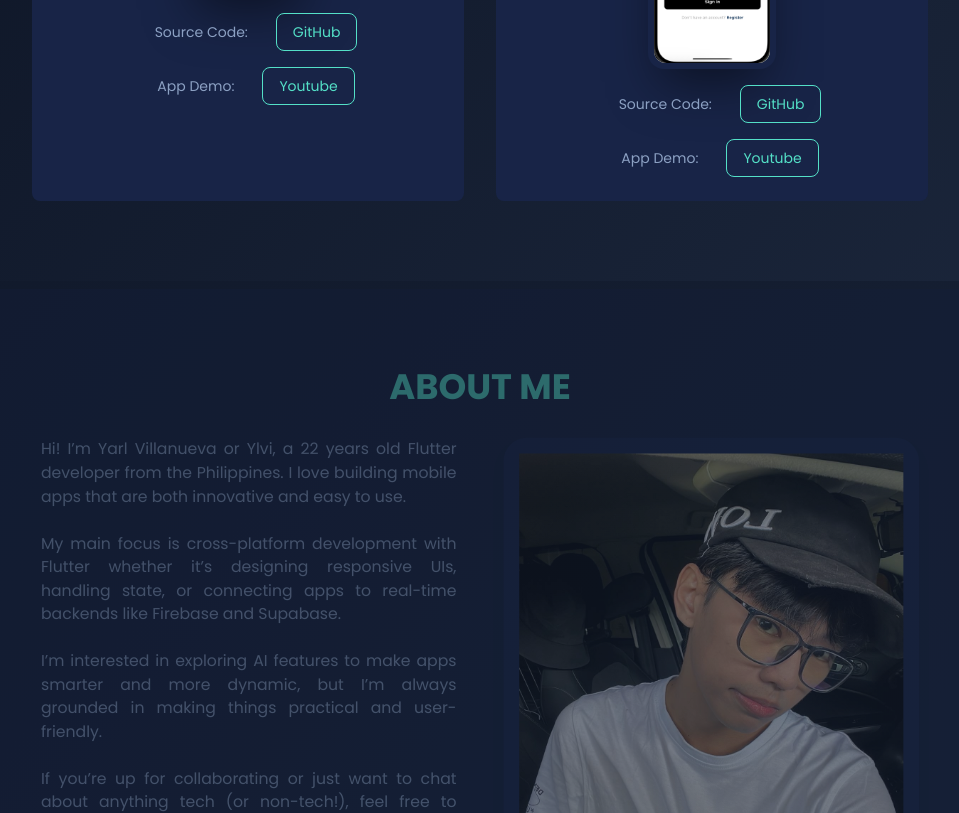
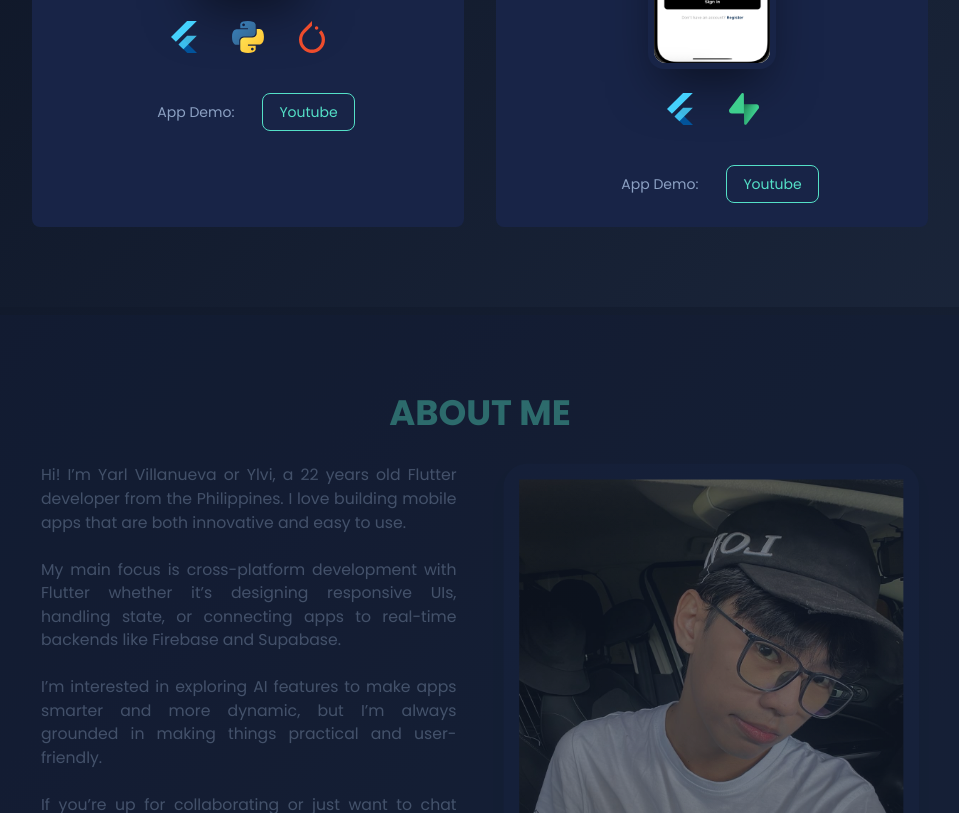
Before and after one commit to ylviverse/Ylvi-sPortfolio, a website: page public/index.html in a window 1280 px wide. Shown: the part 1307-2120 px from the top of the page, without its empty margins (160-1119 px from the left). Drawn offline with nearby package versions, Linux system fonts and the light colour scheme; a web font is replaced by a local one.

Commit message:
replaced git with tech stach

```diff
--- a/public/index.html
+++ b/public/index.html
@@ -216,15 +216,18 @@
                         </div>
                     </div>
 
+                    <div class="flex justify-center space-x-4 mb-8">
+                        <div class="tech-icon w-12 h-12 bg-transparent rounded-lg flex items-center justify-center cursor-pointer p-2" title="Dart">
+                            <img src="/assets/logo/flutter-logo.svg" alt="Flutter" class="w-8 h-8 object-contain">
+                        </div>
+                        <div class="tech-icon w-12 h-12 bg-transparent rounded-lg flex items-center justify-center cursor-pointer p-2" title="Flutter">
+                            <img src="/assets/logo/python-2.svg" alt="python" class="w-8 h-8 object-contain">
+                        </div>
+                        <div class="tech-icon w-12 h-12 bg-transparent rounded-lg flex items-center justify-center cursor-pointer p-2" title="Flutter">
+                            <img src="/assets/logo/pytorch-icon.svg" alt="pytorch-icon" class="w-8 h-8 object-contain">
+                        </div>
+                    </div>
 
-                    <div class="flex justify-center space-x-3 mt-4">
-                        <button class="px-4 py-2 bg-theme-accent text-theme-muted rounded-lg text-sm font-Pop hover:bg-theme-yellow transition-colors">
-                            Source Code:
-                        </button>
-                        <button onclick="window.open('https://github.com/ylviverse/agrolensVer1', '_blank')" class="px-4 py-2 border border-theme-accent text-theme-accent rounded-lg text-sm font-Pop hover:bg-theme-ylvi hover:text-theme-bg-dark transition-colors">
-                            GitHub
-                        </button>
-                    </div>
                     <div class="flex justify-center space-x-3 mt-4">
                         <button class="px-4 py-2 bg-theme-accent text-theme-muted rounded-lg text-sm font-Pop hover:bg-theme-yellow transition-colors">
                             App Demo:
@@ -274,14 +277,16 @@
                         </div>
                     </div>
 
-                    <div class="flex justify-center space-x-3 mt-4">
-                        <button class="px-4 py-2 bg-theme-accent text-theme-muted rounded-lg text-sm font-Pop hover:bg-theme-yellow transition-colors">
-                            Source Code:
-                        </button>
-                        <button onclick="window.open('https://github.com/ylviverse/vehicall', '_blank')" class="px-4 py-2 border border-theme-accent text-theme-accent rounded-lg text-sm font-Pop hover:bg-theme-ylvi hover:text-theme-bg-dark transition-colors">
-                            GitHub
-                        </button>
+                    <div class="flex justify-center space-x-4 mb-8">
+                        <div class="tech-icon w-12 h-12 bg-transparent rounded-lg flex items-center justify-center cursor-pointer p-2" title="Dart">
+                            <img src="/assets/logo/flutter-logo.svg" alt="Flutter" class="w-8 h-8 object-contain">
+                        </div>
+                        <div class="tech-icon w-12 h-12 bg-transparent rounded-lg flex items-center justify-center cursor-pointer p-2" title="Flutter">
+                            <img src="/assets/logo/supabase-logo-icon.svg" alt="Supabase" class="w-8 h-8 object-contain">
+                        </div>
                     </div>
+
+
                     <div class="flex justify-center space-x-3 mt-4">
                         <button class="px-4 py-2 bg-theme-accent text-theme-muted rounded-lg text-sm font-Pop hover:bg-theme-yellow transition-colors">
                             App Demo:
```
Also changed, not shown: public/assets/logo/python-2.svg (added), public/assets/logo/pytorch-icon.svg (added), 2 other files.
